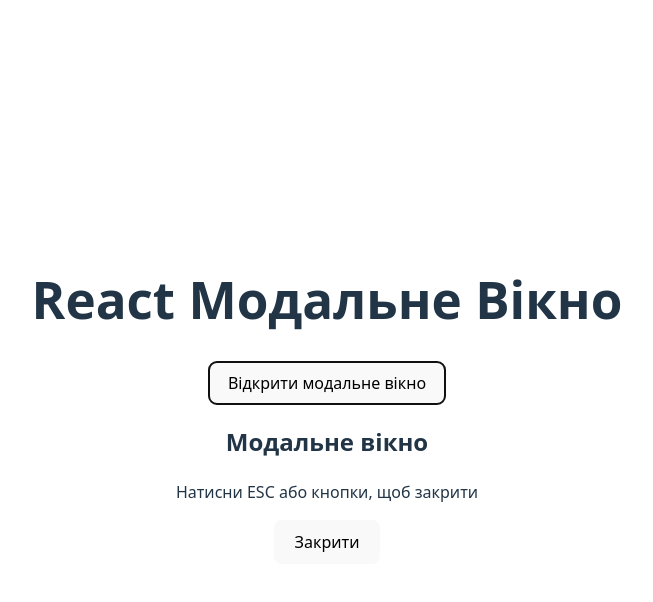
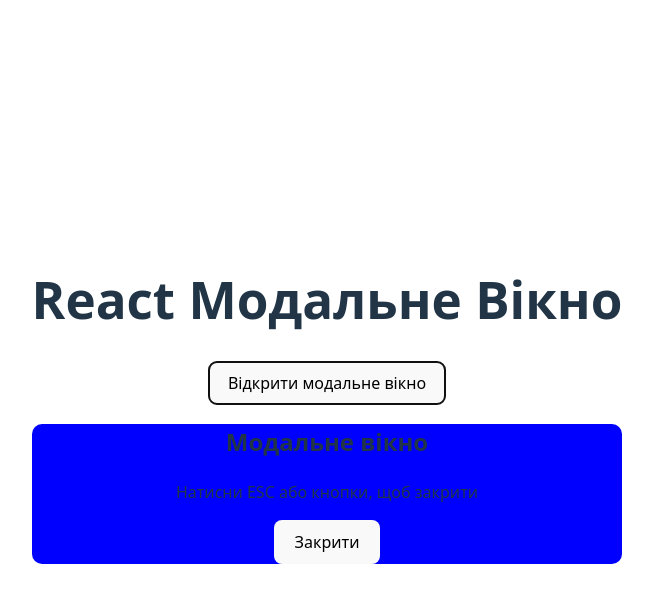
Before and after one commit to nazar1panyushchyk/project-modal, a React (Vite) app: page / in a window 1280 px wide. Both pictures are taken after a click on the button "Відкрити модальне вікно". Shown: the top 602 px of the page, without its empty margins (313-966 px from the left). Built offline with nearby package versions, Linux system fonts and the light colour scheme.

Commit message:
end of modal-styles

```diff
--- a/src/App.jsx
+++ b/src/App.jsx
@@ -1,6 +1,7 @@
 import "./App.css";
 import Modal from "./components/Modal";
 import React from "react";
+import "./styles/modal.css"
 
 export default class App extends React.Component {
   state = {
--- a/src/components/Modal.jsx
+++ b/src/components/Modal.jsx
@@ -1,6 +1,6 @@
 import React from "react";
 import { Component } from "react";
-import "../styles/Modal.css";
+import "../styles/modal.css";
 
 
 
@@ -27,12 +27,13 @@
     }
   };
 
+
   render() {
     if (!this.props.isOpen) return null;
 
     return (
       <div onClick={this.props.onClose}>
-        <div onClick={(e) => e.stopPropagation()}>
+        <div className="modal-window" sx={{backgroundColor: 'blue'}} onClick={(e) => e.stopPropagation()}>
           <h2>Модальне вікно</h2>
           <p>Натисни ESC або кнопки, щоб закрити</p>
           <button onClick={this.props.onClose}>Закрити</button>
--- a/src/styles/Modal.css
+++ b/src/styles/Modal.css
@@ -0,0 +1,4 @@
+.modal-window {
+    background-color: blue;
+    border-radius: 10px;
+}
```
